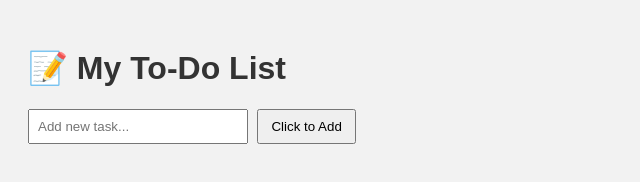
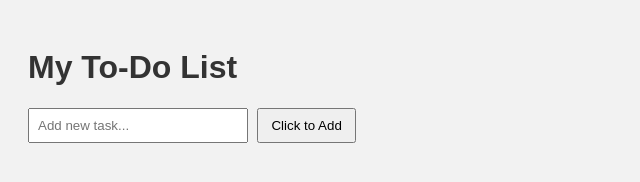
Before and after one commit to arunconjeevaram/todo-static-app, a plain HTML site: page index.html in a window 1280 px wide. Shown: the whole page, without its empty margins (0-640 px from the left). Drawn offline with Linux system fonts and the light colour scheme.

Commit message:
Update index.html

```diff
--- a/index.html
+++ b/index.html
@@ -5,7 +5,7 @@
   <link rel="stylesheet" href="style.css" />
 </head>
 <body>
-  <h1>📝 My To-Do List</h1>
+  <h1>My To-Do List</h1>
   <input type="text" id="taskInput" placeholder="Add new task..." />
   <button onclick="addTask()">Click to Add</button>
   <ul id="taskList"></ul>
```
